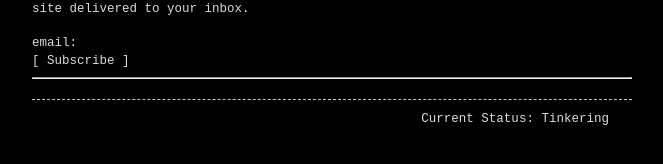
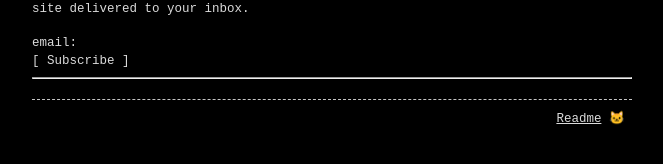
Before and after one commit to syazarilasyraf/syazarilasyraf.com, a Jekyll site: the page built from index.md, in a window 1280 px wide. Shown: the part 396-560 px from the top of the page, without its empty margins (308-971 px from the left). Built offline with Jekyll 4.4.1, drawn with Linux system fonts in a browser that asks for light colours; part of the change alters nothing that is shown.

Commit message:
Footer Updated
Removed "status" features and put up a a link to readme section of the Github repository intead.

```diff
--- a/_config.yml
+++ b/_config.yml
@@ -27,7 +27,9 @@ collections:
       output: true
       permalink: /tools/:title
 
-footer: '<p>Current Status: <span id="current-status"></span></p>'
+footer: '<p><a href="https://github.com/syazarilasyraf/syazarilasyraf.com?tab=readme-ov-file#syazarilasyrafcom">Readme</a> 🐱 </p>'
+
+# <p>Current Status: <span id="current-status"></span></p>
 
 # settings
 
--- a/_layouts/default.html
+++ b/_layouts/default.html
@@ -19,7 +19,7 @@
 
     </div>
 
-    <script src="/assets/js/footer.js"></script>
+    <!-- <script src="/assets/js/footer.js"></script> -->
     {%- include goat_counter.html -%}
 
   </body>
--- a/assets/js/footer.js
+++ b/assets/js/footer.js
@@ -1,39 +1,39 @@
-// Get the current time in Europe/Budapest timezone
-const now = new Date().toLocaleString('en-US', { timeZone: 'Europe/Budapest' });
+// // Get the current time in Europe/Budapest timezone
+// const now = new Date().toLocaleString('en-US', { timeZone: 'Europe/Budapest' });
 
-// Get the current day of the week (0 = Sunday, 6 = Saturday)
-const dayOfWeek = new Date(now).getDay();
+// // Get the current day of the week (0 = Sunday, 6 = Saturday)
+// const dayOfWeek = new Date(now).getDay();
 
-// Get the current hour
-const hour = new Date(now).getHours();
+// // Get the current hour
+// const hour = new Date(now).getHours();
 
-// Display the appropriate status based on the day and time
-const currentStatus = document.getElementById('current-status');
+// // Display the appropriate status based on the day and time
+// const currentStatus = document.getElementById('current-status');
 
-if (dayOfWeek >= 1 && dayOfWeek <= 5) {
-    if (hour >= 7 && hour < 17) {
-        currentStatus.innerHTML = "Working <span class='blinking'>👷🏼</span>";
-    } else if (hour >= 21 && hour < 24) {
-        currentStatus.innerHTML = "Tinkering <span class='blinking'>👨🏻‍💻</span>";
-    } else if (hour >= 0 && hour < 6) {
-        currentStatus.innerHTML = "Sleeping <span class='blinking'>💤</span>";
-    } else {
-        currentStatus.innerHTML = "Tinkering <span class='blinking'>👨🏻‍💻</span>";
-    }
-} else {
-    currentStatus.innerHTML = "Tinkering <span class='blinking'>👨🏻‍💻</span>";
-}
+// if (dayOfWeek >= 1 && dayOfWeek <= 5) {
+//     if (hour >= 7 && hour < 17) {
+//         currentStatus.innerHTML = "Working <span class='blinking'>👷🏼</span>";
+//     } else if (hour >= 21 && hour < 24) {
+//         currentStatus.innerHTML = "Tinkering <span class='blinking'>👨🏻‍💻</span>";
+//     } else if (hour >= 0 && hour < 6) {
+//         currentStatus.innerHTML = "Sleeping <span class='blinking'>💤</span>";
+//     } else {
+//         currentStatus.innerHTML = "Tinkering <span class='blinking'>👨🏻‍💻</span>";
+//     }
+// } else {
+//     currentStatus.innerHTML = "Tinkering <span class='blinking'>👨🏻‍💻</span>";
+// }
 
-// CSS for blinking animation
-const style = document.createElement('style');
-style.innerHTML = `
-    @keyframes blink {
-        0% { visibility: visible; }
-        50% { visibility: hidden; }
-        100% { visibility: visible; }
-    }
-    .blinking {
-        animation: blink 2s steps(1, start) infinite;
-    }
-`;
-document.head.appendChild(style);
+// // CSS for blinking animation
+// const style = document.createElement('style');
+// style.innerHTML = `
+//     @keyframes blink {
+//         0% { visibility: visible; }
+//         50% { visibility: hidden; }
+//         100% { visibility: visible; }
+//     }
+//     .blinking {
+//         animation: blink 2s steps(1, start) infinite;
+//     }
+// `;
+// document.head.appendChild(style);
```
